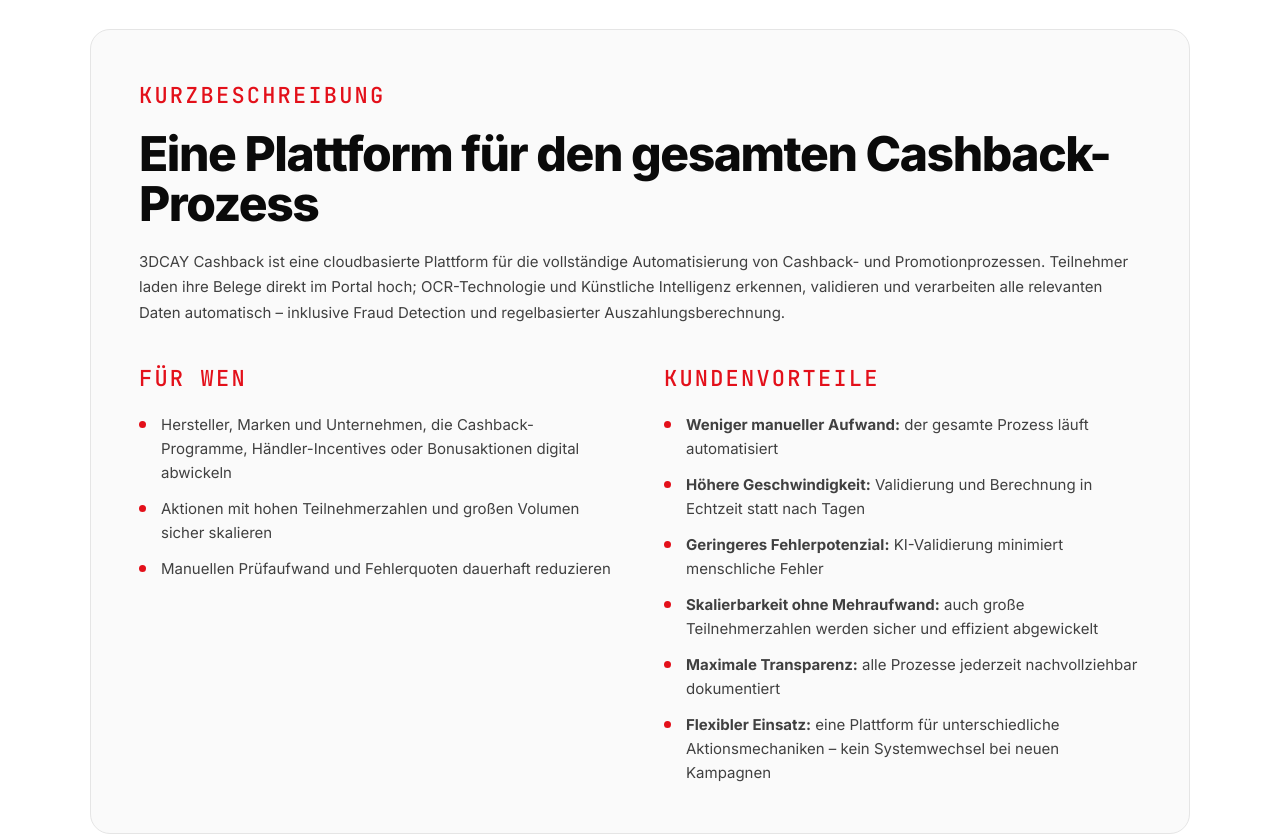
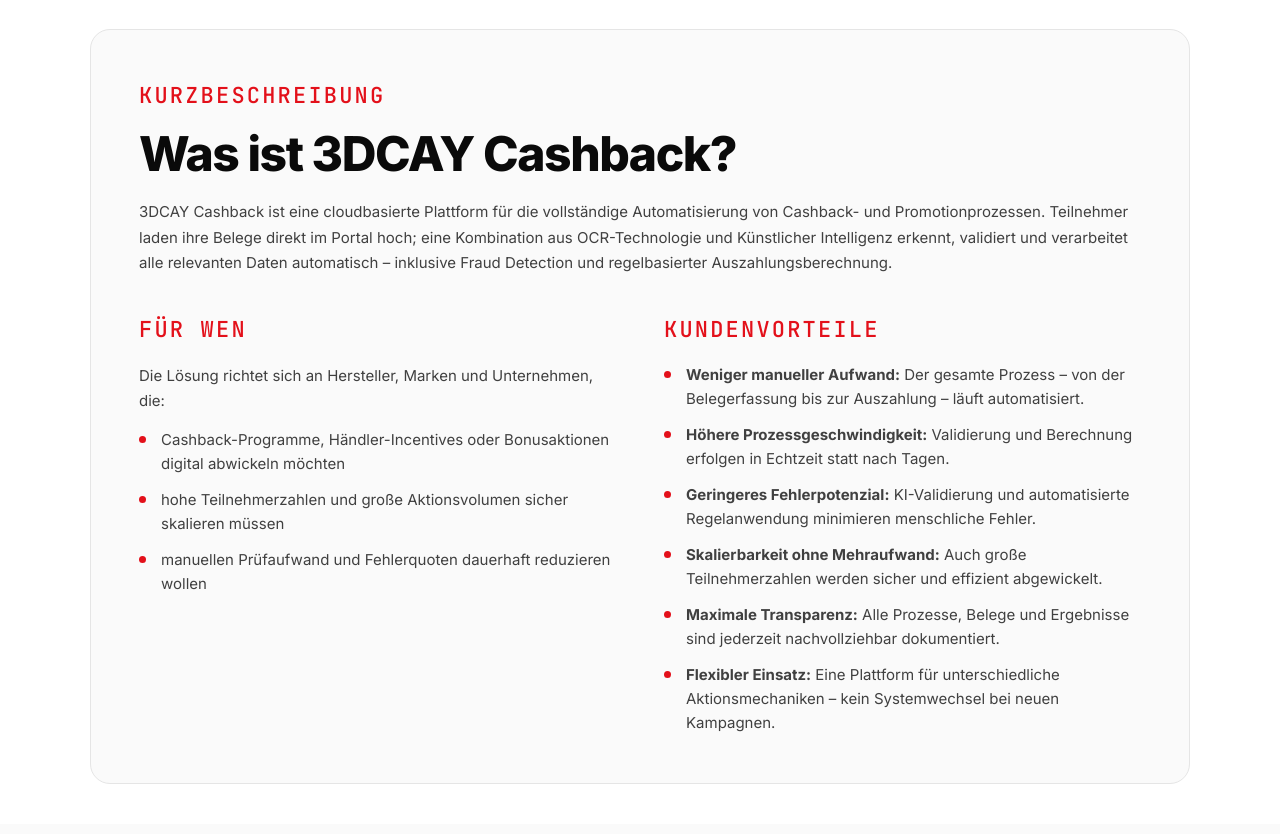
Before and after one commit to LutzeS/3dcay-website-v3, a plain HTML site: page v5/cashback.html in a window 1280 px wide. Shown: the part 680-1514 px from the top of the page. Drawn offline with Linux system fonts and the light colour scheme.

Commit message:
v5/cashback: Kurzbeschreibung-Block 1:1 ans Briefing angeglichen (Headline, Lead, Für wen, Kundenvorteile)

```diff
--- a/v5/cashback.html
+++ b/v5/cashback.html
@@ -1725,27 +1725,28 @@
             <div class="tile tile--wide">
                 <div style="margin-bottom:36px;">
                     <div class="label">Kurzbeschreibung</div>
-                    <h2>Eine Plattform für den gesamten Cashback-Prozess</h2>
-                    <p class="tile-lead">3DCAY Cashback ist eine cloudbasierte Plattform für die vollständige Automatisierung von Cashback- und Promotionprozessen. Teilnehmer laden ihre Belege direkt im Portal hoch; OCR-Technologie und Künstliche Intelligenz erkennen, validieren und verarbeiten alle relevanten Daten automatisch – inklusive Fraud Detection und regelbasierter Auszahlungsberechnung.</p>
+                    <h2>Was ist 3DCAY Cashback?</h2>
+                    <p class="tile-lead">3DCAY Cashback ist eine cloudbasierte Plattform für die vollständige Automatisierung von Cashback- und Promotionprozessen. Teilnehmer laden ihre Belege direkt im Portal hoch; eine Kombination aus OCR-Technologie und Künstlicher Intelligenz erkennt, validiert und verarbeitet alle relevanten Daten automatisch – inklusive Fraud Detection und regelbasierter Auszahlungsberechnung.</p>
                 </div>
                 <div class="tile-2col">
                     <div>
                         <div class="label">Für wen</div>
+                        <p style="font-size:15px; color:var(--gray-700); line-height:1.7; margin-bottom:14px;">Die Lösung richtet sich an Hersteller, Marken und Unternehmen, die:</p>
                         <ul class="tile-bullets">
-                            <li>Hersteller, Marken und Unternehmen, die Cashback-Programme, Händler-Incentives oder Bonusaktionen digital abwickeln</li>
-                            <li>Aktionen mit hohen Teilnehmerzahlen und großen Volumen sicher skalieren</li>
-                            <li>Manuellen Prüfaufwand und Fehlerquoten dauerhaft reduzieren</li>
+                            <li>Cashback-Programme, Händler-Incentives oder Bonusaktionen digital abwickeln möchten</li>
+                            <li>hohe Teilnehmerzahlen und große Aktionsvolumen sicher skalieren müssen</li>
+                            <li>manuellen Prüfaufwand und Fehlerquoten dauerhaft reduzieren wollen</li>
                         </ul>
                     </div>
                     <div>
                         <div class="label">Kundenvorteile</div>
                         <ul class="tile-bullets">
-                            <li><strong>Weniger manueller Aufwand:</strong> der gesamte Prozess läuft automatisiert</li>
-                            <li><strong>Höhere Geschwindigkeit:</strong> Validierung und Berechnung in Echtzeit statt nach Tagen</li>
-                            <li><strong>Geringeres Fehlerpotenzial:</strong> KI-Validierung minimiert menschliche Fehler</li>
-                            <li><strong>Skalierbarkeit ohne Mehraufwand:</strong> auch große Teilnehmerzahlen werden sicher und effizient abgewickelt</li>
-                            <li><strong>Maximale Transparenz:</strong> alle Prozesse jederzeit nachvollziehbar dokumentiert</li>
-                            <li><strong>Flexibler Einsatz:</strong> eine Plattform für unterschiedliche Aktionsmechaniken – kein Systemwechsel bei neuen Kampagnen</li>
+                            <li><strong>Weniger manueller Aufwand:</strong> Der gesamte Prozess – von der Belegerfassung bis zur Auszahlung – läuft automatisiert.</li>
+                            <li><strong>Höhere Prozessgeschwindigkeit:</strong> Validierung und Berechnung erfolgen in Echtzeit statt nach Tagen.</li>
+                            <li><strong>Geringeres Fehlerpotenzial:</strong> KI-Validierung und automatisierte Regelanwendung minimieren menschliche Fehler.</li>
+                            <li><strong>Skalierbarkeit ohne Mehraufwand:</strong> Auch große Teilnehmerzahlen werden sicher und effizient abgewickelt.</li>
+                            <li><strong>Maximale Transparenz:</strong> Alle Prozesse, Belege und Ergebnisse sind jederzeit nachvollziehbar dokumentiert.</li>
+                            <li><strong>Flexibler Einsatz:</strong> Eine Plattform für unterschiedliche Aktionsmechaniken – kein Systemwechsel bei neuen Kampagnen.</li>
                         </ul>
                     </div>
                 </div>
```
